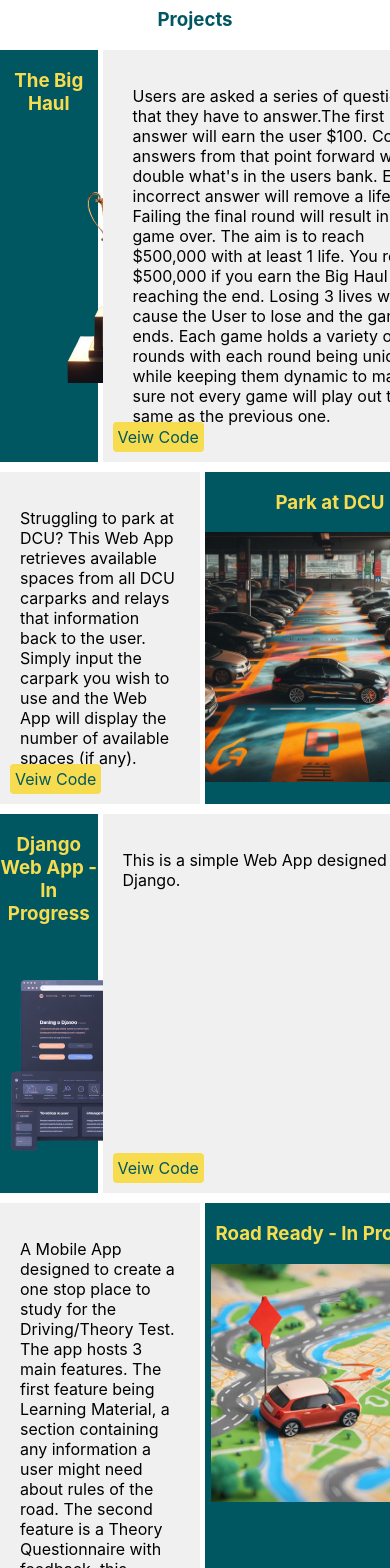
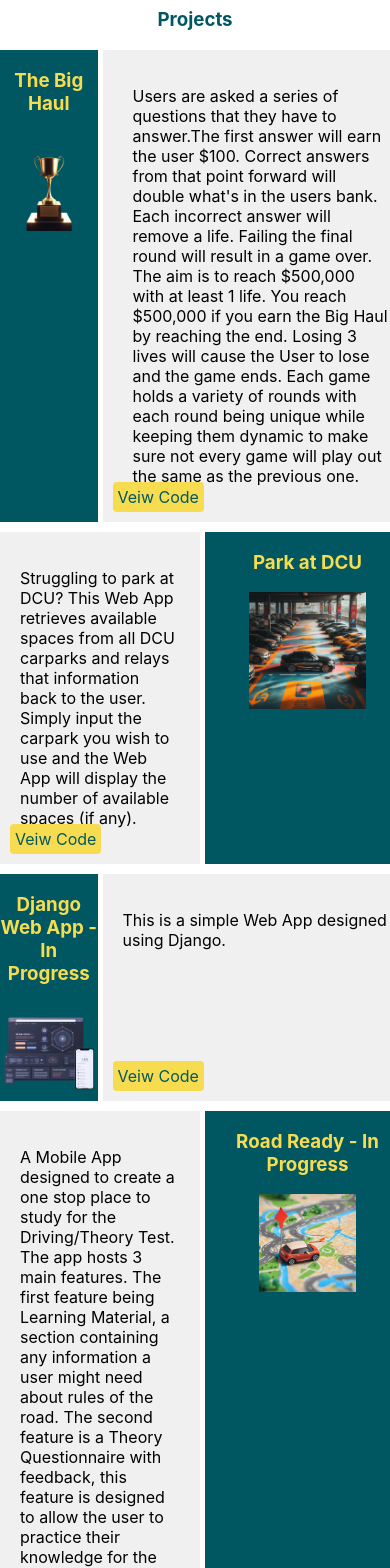
Before and after one commit to IamMatt117/Website, a React (Create React App) app in the folder my-webpage/: page / in a window 390 px wide. Shown: the part 432-2000 px from the top of the page. Built offline with nearby package versions, Linux system fonts and the light colour scheme.

Commit message:
mobile resizing

```diff
--- a/my-webpage/src/App.css
+++ b/my-webpage/src/App.css
@@ -16,7 +16,7 @@
 }
 
 .linkedin {
-  width: 2vw;
+  max-width: 10vw;
 }
 
 .About {
--- a/my-webpage/src/App.js
+++ b/my-webpage/src/App.js
@@ -45,7 +45,7 @@ function App() {
           <div className="container">
           <div className='item-a' style={{background: '#015761', color: '#F7DC4F'}}>
             <h3>The Big Haul</h3>
-            <img style={{width: '250px', margin: 'auto', padding: 'auto', display: 'block'}} src={haul}></img>
+            <img style={{width: '25vw', margin: 'auto', padding: 'auto', display: 'block'}} src={haul}></img>
           </div>
           <div className='item-a-p' style={{background: '#F1F0F0', position: 'relative'}}>
             <p style={{marginLeft: '10px'}}>Users are asked a series of questions that they have to answer.The first answer will earn the user $100. Correct answers from that point forward will double what's in the users bank. Each incorrect answer will remove a life. Failing the final round will result in a game over. The aim is to reach $500,000 with at least 1 life. You reach $500,000 if you earn the Big Haul by reaching the end. Losing 3 lives will cause the User to lose and the game ends. Each game holds a variety of rounds with each round being unique while keeping them dynamic to make sure not every game will play out the same as the previous one.</p>
@@ -53,7 +53,7 @@ function App() {
             </div>
           <div className='item-b' style={{background: '#015761', color: '#F7DC4F'}}>
             <h3>Park at DCU</h3>
-            <img src={park} style={{width: '250px', margin: 'auto', padding: 'auto', display: 'block'}}></img>
+            <img src={park} style={{width: '30vw', margin: 'auto', padding: 'auto', display: 'block'}}></img>
             </div>
             <div className='item-b-p' style={{background: '#F1F0F0', position: 'relative'}}>
             <p>Struggling to park at DCU? This Web App retrieves available spaces from all DCU carparks and relays that information back to the user. Simply input the carpark you wish to use and the Web App will display the number of available spaces (if any).</p>
@@ -61,7 +61,7 @@ function App() {
           </div>
           <div className='item-c' style={{background: '#015761', color: '#F7DC4F'}}>
             <h3>Django Web App - In Progress</h3>
-            <img src={django}style={{width: '250px', margin: 'auto', padding: 'auto', display: 'block'}}></img>
+            <img src={django}style={{width: '25vw', margin: 'auto', padding: 'auto', display: 'block'}}></img>
             </div>
             <div className='item-c-p' style={{background: '#F1F0F0', position: 'relative'}}>
             <p>This is a simple Web App designed using Django.</p>
@@ -69,7 +69,7 @@ function App() {
           </div>
           <div className='item-d' style={{background: '#015761', color: '#F7DC4F'}}>
             <h3>Road Ready - In Progress</h3>
-            <img src={road} style={{height: '238px', margin: 'auto', padding: 'auto', display: 'block'}}></img>
+            <img src={road} style={{height: '25vw', margin: 'auto', padding: 'auto', display: 'block'}}></img>
             </div>
             <div className='item-d-p' style={{background: '#F1F0F0', position: 'relative'}}>
             <p>A Mobile App designed to create a one stop place to study for the Driving/Theory Test. The app hosts 3 main features. The first feature being Learning Material, a section containing any information a user might need about rules of the road. The second feature is a Theory Questionnaire with feedback, this feature is designed to allow the user to practice their knowledge for the Theory Test with feedback to help them improve on areas where they are weak. The last feature is a a tool with prebuilt test routes and ability to create new routes.</p>
```
